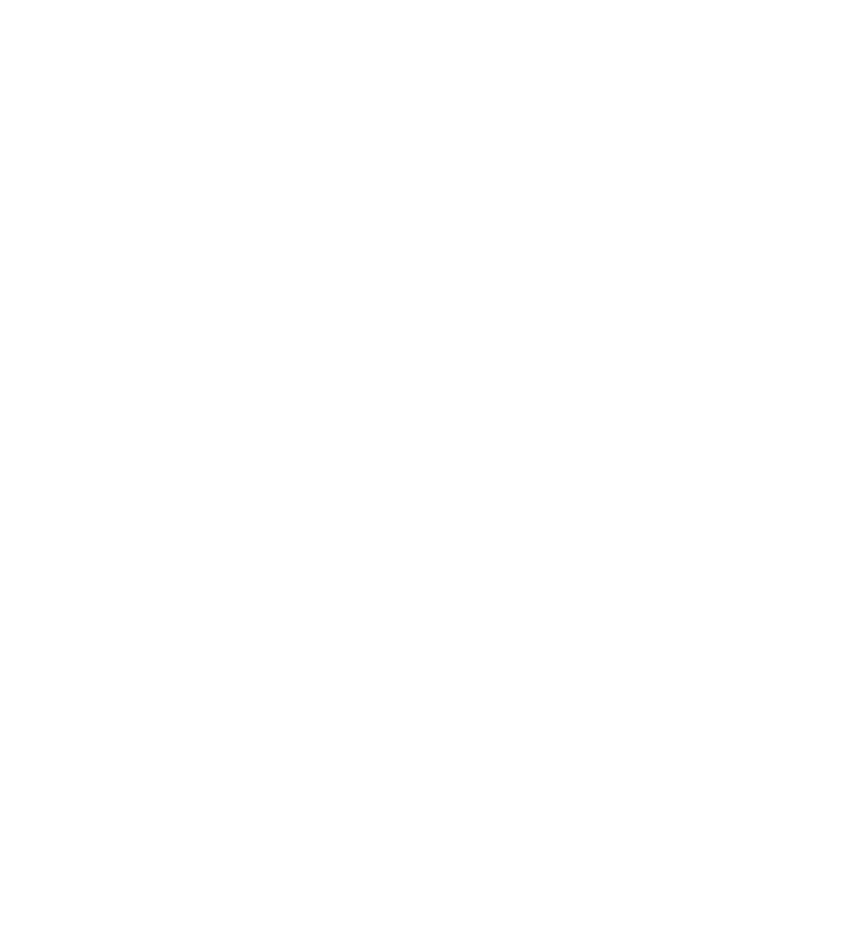
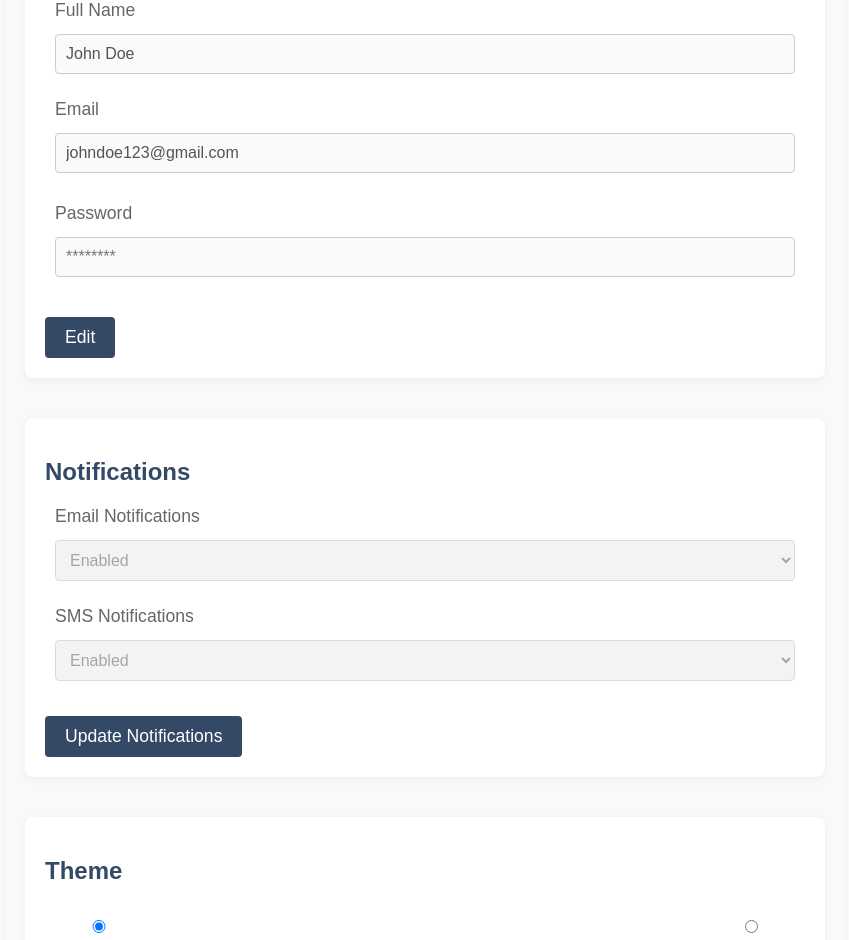
Before and after one commit to leeeeffff/DevSocHackthon, a React (Vite) app: page /Settings in a window 1280 px wide. Before the commit this address had no page. Shown: the part 200-1140 px from the top of the page, without its empty margins (215-1064 px from the left). Before the commit the page ends 800 px from the top, so only its background shows below. Built offline with nearby package versions, Linux system fonts and the light colour scheme.

Commit message:
Did Profile Page and placeholder for Settings

```diff
--- a/src/App.jsx
+++ b/src/App.jsx
@@ -8,6 +8,7 @@
 import FormPage from './pages/FormPage';
 import AboutPage from './pages/AboutPage';
 import ProfilePage from './pages/ProfilePage';
+import Settings from './pages/Settings';
 import Chat from './pages/Chat';
 
 const App = () => {
@@ -24,6 +25,7 @@
           <Route path="/Chat" exact Component={ Chat } />
           <Route path="/FormPage" exact Component={ FormPage } />
           <Route path="/ProfilePage" exact Component={ ProfilePage } />
+          <Route path="/Settings" exact Component={ Settings } />
         </Routes>
       </Router>
     </div>
--- a/src/components/Navbaradvice.jsx
+++ b/src/components/Navbaradvice.jsx
@@ -25,8 +25,8 @@
           <img src={Profile} alt="Profile" className="profile-picture" />
           {dropdownOpen && (
             <div className="dropdown-menu">
-              <Link to="/profile" className="dropdown-item">Profile</Link>
-              <Link to="/settings" className="dropdown-item">Settings</Link>
+              <Link to="/ProfilePage" className="dropdown-item">Profile</Link>
+              <Link to="/Settings" className="dropdown-item">Settings</Link>
               <Link to="/logout" className="dropdown-item">Log Out</Link>
             </div>
           )}
--- /dev/null
+++ b/src/pages/Settings.jsx
@@ -0,0 +1,142 @@
+import React, { useState } from 'react';
+import '../style/Settings.css'; // Link to your CSS file
+
+const Settings = () => {
+  const [formData, setFormData] = useState({
+    fullName: 'John Doe',
+    email: 'johndoe123@gmail.com',
+    password: '',
+    emailNotifications: 'Enabled',
+    smsNotifications: 'Enabled',
+    theme: 'light'
+  });
+
+  const [isEditing, setIsEditing] = useState(false);
+
+  // Handle input change for the form fields
+  const handleInputChange = (e) => {
+    const { name, value } = e.target;
+    setFormData({
+      ...formData,
+      [name]: value,
+    });
+  };
+
+  // Handle theme change (light or dark mode)
+  const handleThemeChange = (e) => {
+    const { value } = e.target;
+    setFormData({
+      ...formData,
+      theme: value,
+    });
+  };
+
+  // Toggle editing mode for the form
+  const toggleEditing = () => {
+    setIsEditing(!isEditing);
+  };
+
+  return (
+    <div className={`settings-page ${formData.theme === 'dark' ? 'dark-theme' : ''}`}>
+      <h1 className="settings-title">Settings</h1>
+
+      {/* Account Settings Section */}
+      <div className="settings-section">
+        <h2>Account Settings</h2>
+        <div className="form-group">
+          <label>Full Name</label>
+          <input
+            type="text"
+            name="fullName"
+            value={formData.fullName}
+            onChange={handleInputChange}
+            disabled={!isEditing}
+          />
+        </div>
+        <div className="form-group">
+          <label>Email</label>
+          <input
+            type="email"
+            name="email"
+            value={formData.email}
+            onChange={handleInputChange}
+            disabled={!isEditing}
+          />
+        </div>
+        <div className="form-group">
+          <label>Password</label>
+          <input
+            type="password"
+            name="password"
+            placeholder="********"
+            onChange={handleInputChange}
+            disabled={!isEditing}
+          />
+        </div>
+        <button className="save-button" onClick={toggleEditing}>
+          {isEditing ? 'Save Changes' : 'Edit'}
+        </button>
+      </div>
+
+      {/* Notifications Section */}
+      <div className="settings-section">
+        <h2>Notifications</h2>
+        <div className="form-group">
+          <label>Email Notifications</label>
+          <select
+            name="emailNotifications"
+            value={formData.emailNotifications}
+            onChange={handleInputChange}
+            disabled={!isEditing}
+          >
+            <option value="Enabled">Enabled</option>
+            <option value="Disabled">Disabled</option>
+          </select>
+        </div>
+        <div className="form-group">
+          <label>SMS Notifications</label>
+          <select
+            name="smsNotifications"
+            value={formData.smsNotifications}
+            onChange={handleInputChange}
+            disabled={!isEditing}
+          >
+            <option value="Enabled">Enabled</option>
+            <option value="Disabled">Disabled</option>
+          </select>
+        </div>
+        <button className="save-button">Update Notifications</button>
+      </div>
+
+      {/* Theme Section */}
+      <div className="settings-section">
+        <h2>Theme</h2>
+        <div className="theme-options">
+          <label>
+            <input
+              type="radio"
+              name="theme"
+              value="light"
+              checked={formData.theme === 'light'}
+              onChange={handleThemeChange}
+            />
+            Light Mode
+          </label>
+          <label>
+            <input
+              type="radio"
+              name="theme"
+              value="dark"
+              checked={formData.theme === 'dark'}
+              onChange={handleThemeChange}
+            />
+            Dark Mode
+          </label>
+        </div>
+        <button className="save-button">Apply Theme</button>
+      </div>
+    </div>
+  );
+};
+
+export default Settings;
--- a/src/style/ProfilePage.css
+++ b/src/style/ProfilePage.css
@@ -91,7 +91,7 @@
   }
 
   .email-section {
-    background-color: #f0f4f8;
+    background-color: #F0F4EF;
     padding: 20px;
     border-radius: 10px;
     margin-top: 30px;
--- /dev/null
+++ b/src/style/Settings.css
@@ -0,0 +1,120 @@
+/* General Settings Page Styling */
+.settings-page {
+    max-width: 800px;
+    margin: 0 auto;
+    padding: 20px;
+    font-family: 'Arial', sans-serif;
+    color: #333;
+    background-color: #f9f9f9;
+    border-radius: 8px;
+    box-shadow: 0px 4px 10px rgba(0, 0, 0, 0.1);
+  }
+
+  .dark-theme {
+    background-color: #2c2c2c;
+    color: #fff;
+  }
+
+  .dark-theme input,
+  .dark-theme select {
+    background-color: #444;
+    color: #fff;
+    border: 1px solid #555;
+  }
+
+  /* Title */
+  .settings-title {
+    text-align: center;
+    font-size: 2.5em;
+    margin-bottom: 20px;
+    font-weight: bold;
+    color: #344966;
+  }
+
+  /* Section Styling */
+  .settings-section {
+    margin-bottom: 40px;
+    padding: 20px;
+    background-color: #fff;
+    border-radius: 8px;
+    box-shadow: 0px 2px 8px rgba(0, 0, 0, 0.05);
+  }
+
+  .settings-section h2 {
+    font-size: 1.5em;
+    margin-bottom: 20px;
+    color: #344966;
+  }
+
+  .dark-theme .settings-section {
+    background-color: #333;
+  }
+
+  /* Form Group Styling */
+  .form-group {
+    margin-bottom: 20px;
+  }
+
+  .form-group label {
+    display: block;
+    font-size: 1.1em;
+    margin-bottom: 8px;
+    color: #666;
+  }
+
+  .form-group input,
+  .form-group select {
+    width: 100%;
+    padding: 10px;
+    font-size: 1em;
+    border-radius: 4px;
+    border: 1px solid #ccc;
+  }
+
+  .form-group input:focus,
+  .form-group select:focus {
+    outline: none;
+    border-color: #344966;
+    box-shadow: 0 0 5px rgba(52, 73, 102, 0.2);
+  }
+
+  /* Theme Options */
+  .theme-options {
+    display: flex;
+    justify-content: space-between;
+    padding: 10px 0;
+  }
+
+  .theme-options label {
+    font-size: 1.2em;
+    cursor: pointer;
+    color: #333;
+  }
+
+  /* Save Button */
+  .save-button {
+    padding: 10px 20px;
+    background-color: #344966;
+    color: white;
+    border: none;
+    border-radius: 4px;
+    font-size: 1.1em;
+    cursor: pointer;
+  }
+
+  .save-button:hover {
+    background-color: #1e3047;
+  }
+
+  .save-button:focus {
+    outline: none;
+    box-shadow: 0 0 5px rgba(52, 73, 102, 0.5);
+  }
+
+  /* Responsive Design */
+  @media (max-width: 600px) {
+    .theme-options {
+      flex-direction: column;
+      align-items: center;
+    }
+  }
```
Also changed, not shown: src/ai/degree_plan_reasoning.txt.
